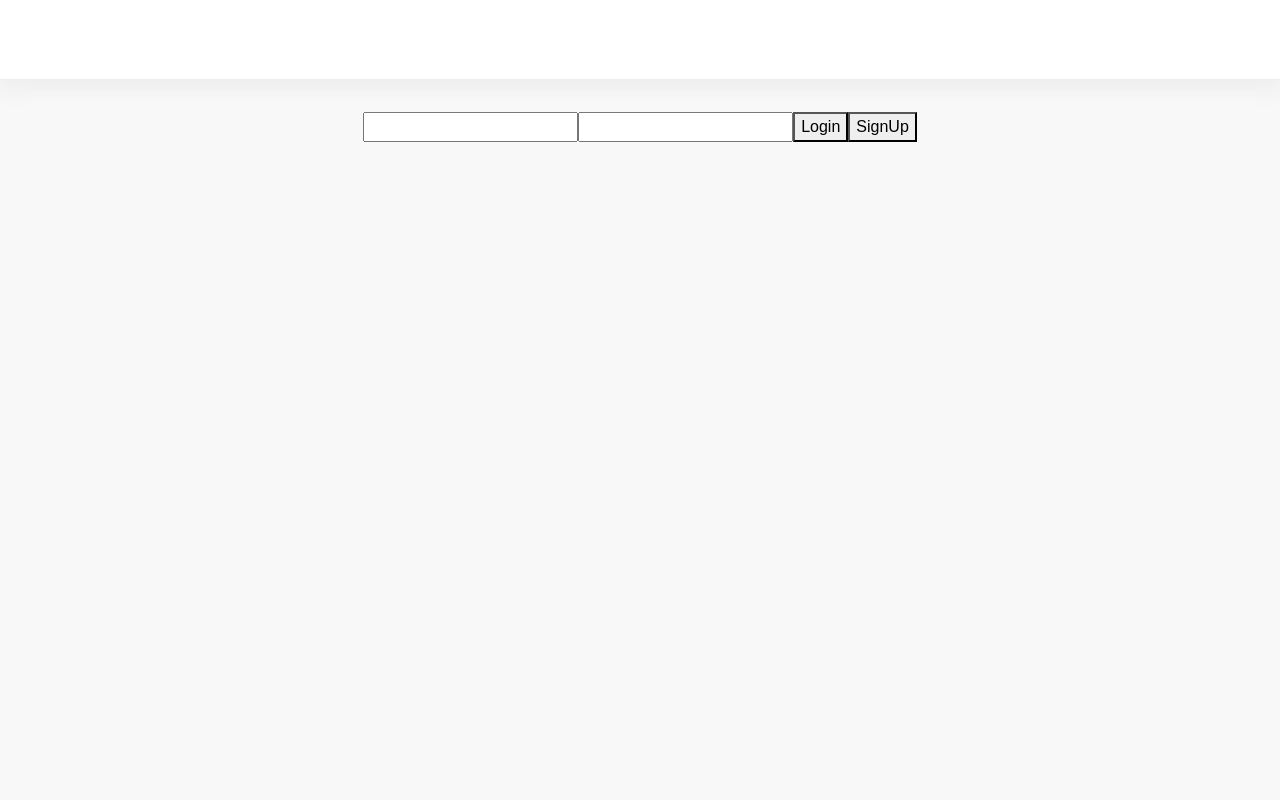
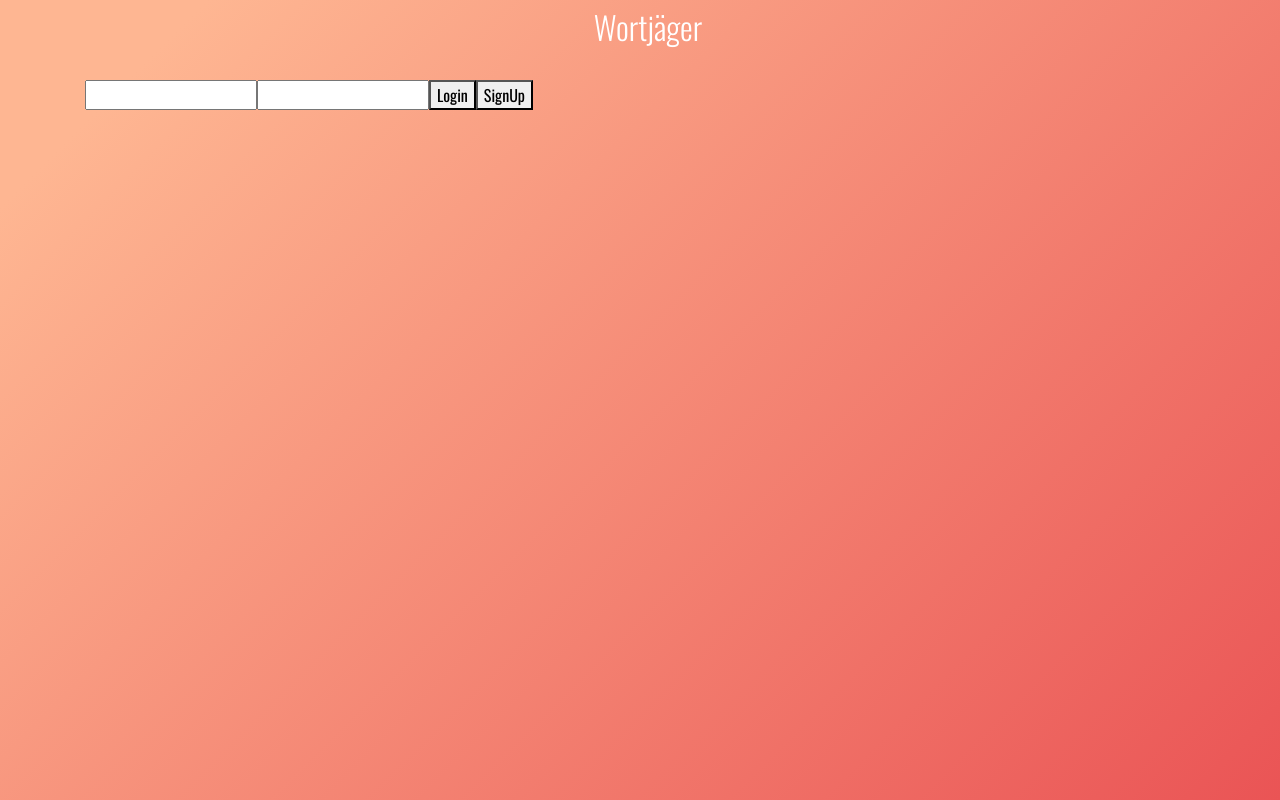
Before and after one commit to alicanerdogan/wortjager, a React app: page / in a window 1280 px wide. Built offline with nearby package versions, Linux system fonts and the light colour scheme.

Commit message:
Made visual improvements

```diff
--- a/src/components/Answer.js
+++ b/src/components/Answer.js
@@ -10,13 +10,13 @@ function mapToHeader(word) {
   }
 }
 
-function mapToDetails(word) {
+function mapToProps(word) {
   switch (word.type) {
     case 'noun':
       return (
-        <h5 className="plural">
+        <p>
           {`(${word.props.plural})`}
-        </h5>
+        </p>
       );
     case 'verb':
       return (
@@ -51,12 +51,16 @@ export default class Answer extends PureComponent {
         <h4 className="header">
           {mapToHeader(word)}
         </h4>
-        {mapToDetails(word)}
-        <p className="translations">{`"${word.translations.join(', ')}"`}</p>
+        <div className="props">
+          {mapToProps(word)}
+          <p className="translations">
+            {`"${word.translations.join(', ')}"`}
+          </p>
+        </div>
         <AutoButton
           ref="skip"
-          className="btn btn-primary"
-          labelTemplate={countdown => `Find in ${countdown}`}
+          className="btn btn-primary btn-lg"
+          labelTemplate={countdown => `Next in ${countdown}`}
           onClick={() => getQuestion()}
         />
       </div>
--- a/src/components/App.js
+++ b/src/components/App.js
@@ -11,7 +11,13 @@ export default class App extends PureComponent {
       <div className="app-root">
         <Header />
         <main>
-          {loggedIn ? <Question /> : <UserManagement signUp={signUp} login={login} />}
+          <div className="container">
+            <div className="row">
+              <div className="col-sm-12">
+                {loggedIn ? <Question /> : <UserManagement signUp={signUp} login={login} />}
+              </div>
+            </div>
+          </div>
         </main>
       </div>
     );
--- a/src/components/Header.js
+++ b/src/components/Header.js
@@ -1,5 +1,9 @@
 import React from 'react';
 
 export default ({}) => {
-  return <header />;
+  return (
+    <header>
+      <h1>Wortjäger</h1>
+    </header>
+  );
 };
--- a/src/components/input/Artikel.js
+++ b/src/components/input/Artikel.js
@@ -33,17 +33,17 @@ export default class Artikel extends PureComponent {
       <div ref="form" className="input-artikel" tabIndex={disabled ? -1 : 0} onKeyDown={event => this.onKeyDown(event)}>
         <div className="row">
           <div className="col-sm-4">
-            <button className="btn btn-block" onClick={() => onSubmit('der')}>
+            <button className="btn btn-block btn-outline-primary btn-lg" onClick={() => onSubmit('der')}>
               <span>1</span>der
             </button>
           </div>
           <div className="col-sm-4">
-            <button className="btn btn-block" onClick={() => onSubmit('die')}>
+            <button className="btn btn-block btn-outline-primary btn-lg" onClick={() => onSubmit('die')}>
               <span>2</span>die
             </button>
           </div>
           <div className="col-sm-4">
-            <button className="btn btn-block" onClick={() => onSubmit('das')}>
+            <button className="btn btn-block btn-outline-primary btn-lg" onClick={() => onSubmit('das')}>
               <span>3</span>das
             </button>
           </div>
--- a/src/components/input/Text.js
+++ b/src/components/input/Text.js
@@ -25,8 +25,10 @@ export default class Verb extends PureComponent {
 
     return (
       <div className="input-text">
-        <input ref="answer" type="text" onKeyDown={event => this.onKeyDown(event)} disabled={disabled} />
-        <button>→</button>
+        <button className="btn btn-outline-primary">enter</button>
+        <div className="input-container">
+          <input ref="answer" type="text" onKeyDown={event => this.onKeyDown(event)} disabled={disabled} />
+        </div>
       </div>
     );
   }
--- a/src/index.html
+++ b/src/index.html
@@ -4,6 +4,7 @@
 <head>
   <meta charset="utf-8">
   <meta name="viewport" content="width=device-width,initial-scale=1">
+  <link href="https://fonts.googleapis.com/css?family=Oswald:300,400&amp;subset=latin-ext" rel="stylesheet">
   <title></title>
 </head>
 
--- a/src/index.scss
+++ b/src/index.scss
@@ -1,21 +1,45 @@
+
+$color-white: white;
+$primary-color: #CE3B38;
+$secondary-color: #CDE9EE;
+$complementary-color: #EA5455;
+$complementary-light-color: #FEB692;
+$accent-color: #eeeeee;
+$transparent: rgba(0, 0, 0, 0.0);
+
+$primary-background: $complementary-color;
+$primary-background-light: $complementary-light-color;
+$light-border: $accent-color;
+$foreground-color: $primary-color;
+$light-foreground-color: $secondary-color;
+
+$theme-colors:  (
+  primary: $primary-background,
+  secondary: $secondary-color,
+  success: $primary-background,
+  info: $primary-background,
+  warning: $primary-background,
+  danger: $primary-background,
+  light: $primary-background,
+  dark: $primary-background
+);
+
 @import '~bootstrap/scss/bootstrap.scss';
 
-$color-white: white;
-$primary-color: blue;
-$primary-background: #f8f8f8;
-$light-border: #eeeeee;
-$foreground-color: #2F4F4F;
-$light-foreground-color: #abb8b8;
-$transparent: rgba(0, 0, 0, 0.0);
-
 html {
+  height: 100%;
 }
 
 body {
-  font-family: sans-serif;
-  background: $primary-background;
-  #root {
-  }
+  height: 100%;
+  font-family: 'Oswald', sans-serif;
+  background: linear-gradient( 135deg, $complementary-light-color 10%, $complementary-color 100%);
+}
+
+h1 {
+  font-size: 2rem;
+  padding: 0;
+  margin: 0;
 }
 
 @import './styles/App.scss';
--- a/src/styles/App.scss
+++ b/src/styles/App.scss
@@ -3,12 +3,14 @@
     width: 100%;
     height: 80px;
     position: relative;
-    background: $color-white;
-    display: flex;
-    justify-content: space-around;
-    border-bottom: solid 1px $light-border;
-    margin-bottom: 32px;
-    box-shadow: 0px 5px 20px 5px $light-border;
+
+    h1 {
+      font-weight: lighter;
+      color: $color-white;
+      padding-left: 16px;
+      padding-top: 8px;
+      text-align: center;
+    }
 
     button.login {
       align-self: center;
@@ -16,17 +18,9 @@
       background: $color-white;
     }
   }
-
-  main {
-    padding: 0 256px;
-    display: flex;
-    justify-content: space-around;
-  }
 }
 
 .word {
-    align-self: center;
-    width: 768px;
     box-shadow: rgba(0, 0, 0, 0.2) 0px 1px 2px 0px;
     border-radius: 4px;
     background-color: $white;
@@ -36,18 +30,22 @@
       text-align: center;
       font-size: 32px;
       color: $foreground-color;
+      padding-bottom: 24px;
     }
 }
 
 .input-text {
-  display: flex;
+  .input-container {
+    overflow: hidden;
+  }
 
   input[type=text] {
+    width: 100%;
+    height: 48px;
     background-color: $transparent;
     border: none;
-    flex:1;
     font-size: 32px;
-    border-bottom: solid 1px $light-foreground-color;
+    border-bottom: solid 1px $primary-background;
 
     &:focus {
       outline: none;
@@ -56,16 +54,10 @@
   }
 
   button {
-    padding: 0;
-    flex: 0 0 50px;
-    background: none;
-    border: none;
+    margin-left: 16px;
     font-size: 24px;
-    color: $foreground-color;
-
-    &:hover {
-      color: $foreground-color;
-    }
+    font-weight: lighter;
+    float: right;
   }
 }
 
@@ -73,17 +65,20 @@
   &:focus {
     outline: none;
   }
+
+  .col-sm-4:not(last-child) {
+    margin-bottom: 8px;
+  }
+
   button {
     span {
       margin-right: 24px;
-      color: $light-foreground-color;
+      color: $primary-color;
     }
   }
 }
 
 .answer {
-  align-self: center;
-  width: 768px;
   box-shadow: rgba(0, 0, 0, 0.2) 0px 1px 2px 0px;
   border-radius: 4px;
   background-color: $white;
@@ -91,6 +86,9 @@
   text-align: center;
 
   h2 {
+    font-size: 48px;
+    text-transform: uppercase;
+    margin-bottom: 16px;
     &.correct {
       color: green;
     }
@@ -98,4 +96,21 @@
       color: red;
     }
   }
+
+  .header {
+    font-size: 32px;
+  }
+
+  .props {
+    margin-bottom: 16px;
+
+    span.badge {
+      margin-left: 8px;
+    }
+  }
+
+  .props p {
+    font-size: 24px;
+    margin-bottom: 8px;
+  }
 }
```
